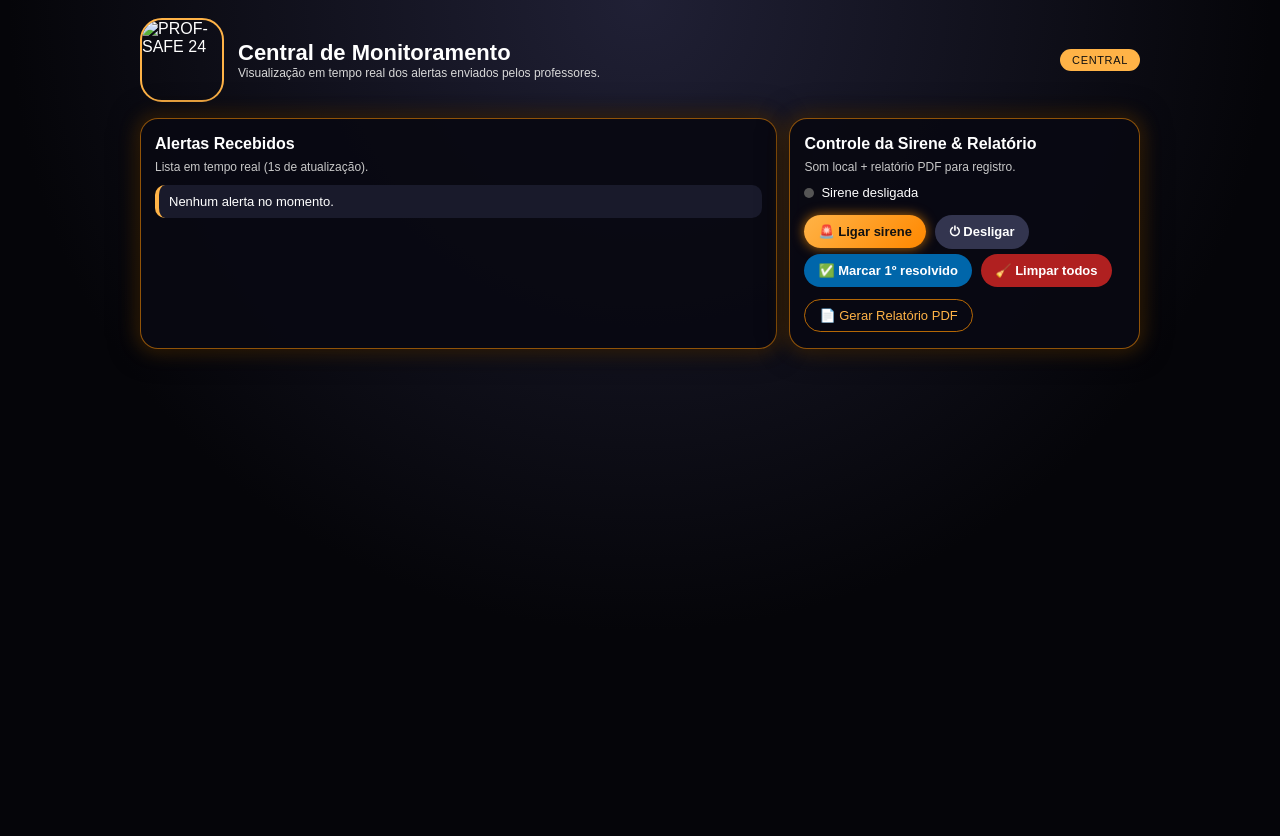
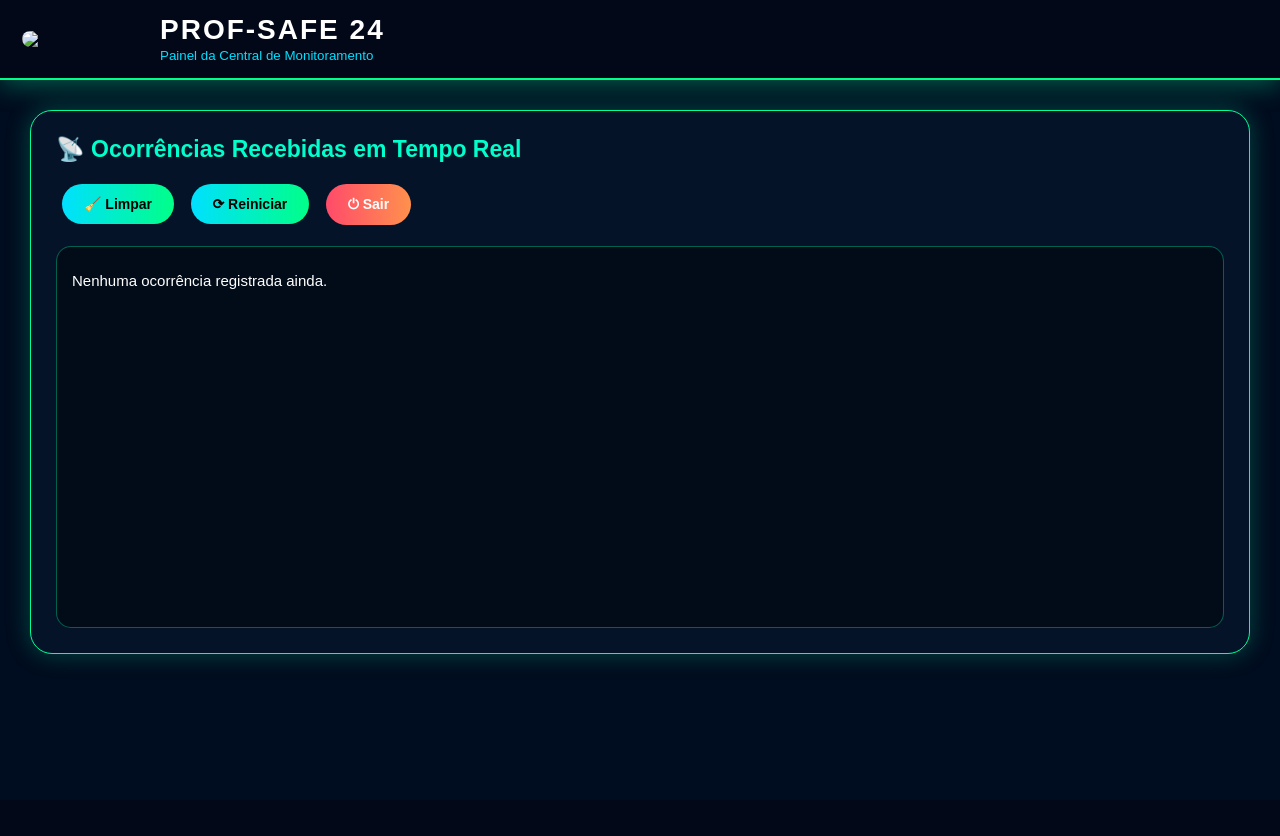
Before and after one commit to salveci2022/prof-safe24, a Flask app: page /central in a window 1280 px wide. After the commit the page ends 666 px from the top, so only its background shows below. Run offline with Flask 3, Linux system fonts and the light colour scheme; data that the repository does not hold is empty.

Commit message:
Update central.html

```diff
--- a/templates/central.html
+++ b/templates/central.html
@@ -2,253 +2,184 @@
 <html lang="pt-BR">
 <head>
     <meta charset="UTF-8">
-<title>Central – PROF-SAFE 24</title>
-<meta name="viewport" content="width=device-width, initial-scale=1.0">
+    <title>Central • PROF-SAFE 24</title>
+
+    <!-- ESTILO MODERNO -->
     <style>
-body{
-    margin:0;
-    min-height:100vh;
-    padding:18px;
-    background:radial-gradient(circle at top,#202035 0,#050509 60%);
-    color:#fff;
-    font-family:Arial, Helvetica, sans-serif;
-}
-.container{
-    max-width:1000px;
-    margin:0 auto;
-}
-.top{
-    display:flex;
-    align-items:center;
-    gap:14px;
-    margin-bottom:16px;
-}
-.logo-wrap{
-    width:80px;
-    height:80px;
-    border-radius:22px;
-    overflow:hidden;
-    border:2px solid #ffb347;
-}
-.logo-wrap img{
-    width:100%;
-    height:100%;
-    object-fit:cover;
-}
-.top-text h1{
-    margin:0;
-    font-size:22px;
-}
-.top-text small{
-    display:block;
-    font-size:12px;
-    color:#d8d8d8;
-}
-.badge{
-    margin-left:auto;
-    padding:5px 12px;
-    border-radius:999px;
-    background:#ffb347;
-    color:#111;
-    font-size:11px;
-    text-transform:uppercase;
-    letter-spacing:.06em;
+        body {
+            margin: 0;
+            background: #000c1f;
+            font-family: Arial, Helvetica, sans-serif;
+            color: white;
         }
 
-.grid{
-    display:grid;
-    grid-template-columns:2fr 1.1fr;
-    gap:12px;
+        /* CABEÇALHO */
+        header {
+            display: flex;
+            align-items: center;
+            padding: 14px 22px;
+            background: #020818;
+            border-bottom: 2px solid #00ff88;
+            box-shadow: 0 4px 25px rgba(0,255,160,0.35);
         }
-.card{
-    background:rgba(9,9,18,0.95);
-    border-radius:18px;
-    padding:16px 14px;
-    box-shadow:0 0 30px rgba(0,0,0,0.9),0 0 20px rgba(255,145,0,0.4);
-    border:1px solid rgba(255,145,0,0.55);
+
+        header img {
+            width: 120px;
+            border-radius: 18px;
+            margin-right: 18px;
         }
-.card h2{
-    margin:0 0 4px;
-    font-size:16px;
+
+        header h1 {
+            margin: 0;
+            font-size: 28px;
+            letter-spacing: 2px;
         }
-.card small{color:#c8c8c8;font-size:12px;}
 
-button{
-    border:none;
-    border-radius:999px;
-    padding:9px 14px;
-    font-size:13px;
-    font-weight:bold;
-    cursor:pointer;
-    margin:5px 5px 0 0;
+        header small {
+            color: #00e0ff;
         }
-.btn-on{background:linear-gradient(135deg,#ffb347,#ff8800);color:#111;box-shadow:0 0 12px rgba(255,145,0,0.7);}
-.btn-off{background:#33354f;color:#fff;}
-.btn-resolve{background:#0066aa;color:#fff;}
-.btn-clear{background:#b02020;color:#fff;}
 
-.alert-list{
-    margin-top:10px;
-    max-height:430px;
-    overflow-y:auto;
+        /* CONTAINER PRINCIPAL */
+        .container {
+            background: #041327;
+            margin: 30px;
+            padding: 25px;
+            border-radius: 22px;
+            border: 1px solid #00ff99;
+            box-shadow: 0 0 25px rgba(0,255,180,0.25);
         }
-.alert-box{
-    background:#191a2b;
-    border-radius:10px;
-    padding:9px 10px;
-    margin-bottom:8px;
-    border-left:4px solid #ffb347;
-    font-size:13px;
+
+        .titulo-box {
+            font-size: 23px;
+            font-weight: bold;
+            margin-bottom: 15px;
+            color: #00ffcc;
         }
-.alert-box small{color:#bcbcbc;font-size:11px;}
 
-.tag-siren{
-    margin-top:10px;
-    font-size:13px;
-    display:flex;
-    align-items:center;
-    gap:7px;
+        /* BOTÕES */
+        .btn-row {
+            margin-top: 10px;
+            margin-bottom: 15px;
         }
-.dot{
-    width:10px;
-    height:10px;
-    border-radius:50%;
+
+        button {
+            padding: 12px 22px;
+            margin: 6px;
+            border: none;
+            border-radius: 30px;
+            cursor: pointer;
+            font-size: 14px;
+            font-weight: bold;
+            background: linear-gradient(90deg, #00e0ff, #00ff88);
+            color: #000;
+            transition: 0.2s;
         }
-.dot-on{background:#ff3b3b;box-shadow:0 0 8px #ff3b3b;}
-.dot-off{background:#555;}
 
-a.pdf-link{
-    display:inline-block;
-    margin-top:12px;
-    padding:8px 14px;
-    border-radius:999px;
-    border:1px solid rgba(255,145,0,0.7);
-    color:#ffb347;
-    text-decoration:none;
-    font-size:13px;
+        button:hover {
+            transform: scale(1.07);
         }
-a.pdf-link:hover{background:rgba(255,145,0,0.1);}
-@media(max-width:900px){
-    .grid{grid-template-columns:1fr;}
+
+        .btn-danger {
+            background: linear-gradient(90deg, #ff4b6a, #ff914d);
+            color: #fff;
+        }
+
+        /* ÁREA DE OCORRÊNCIAS */
+        .logs-box {
+            background: rgba(0, 0, 0, 0.35);
+            padding: 15px;
+            border-radius: 15px;
+            border: 1px solid rgba(0,255,180,0.35);
+            height: 350px;
+            overflow-y: auto;
+        }
+
+        .log-item {
+            border-bottom: 1px dashed #5ce6b5;
+            padding: 10px 0;
+            font-size: 15px;
+        }
+
+        .log-item:last-child {
+            border-bottom: none;
+        }
+
+        .hora-log {
+            color: #00e0ff;
+            font-size: 13px;
         }
     </style>
 </head>
+
 <body>
+
+<!-- CABEÇALHO -->
+<header>
+    <img src="{{ url_for('static', filename='logo_prof_safe24.png') }}">
+    <div>
+        <h1>PROF-SAFE 24</h1>
+        <small>Painel da Central de Monitoramento</small>
+    </div>
+</header>
+
+<!-- ÁUDIO DA SIRENE -->
+<audio id="siren-audio">
+    <source src="{{ url_for('static', filename='siren.mp3') }}" type="audio/mpeg">
+</audio>
+
+<!-- CONTEÚDO PRINCIPAL -->
 <div class="container">
+    <div class="titulo-box">📡 Ocorrências Recebidas em Tempo Real</div>
 
-    <div class="top">
-        <div class="logo-wrap">
-            <img src="/static/logo_prof_safe24.png" alt="PROF-SAFE 24">
-        </div>
-        <div class="top-text">
-            <h1>Central de Monitoramento</h1>
-            <small>Visualização em tempo real dos alertas enviados pelos professores.</small>
-        </div>
-        <div class="badge">Central</div>
+    <!-- BOTÕES -->
+    <div class="btn-row">
+        <button onclick="limparLogs()">🧹 Limpar</button>
+        <button onclick="reiniciarPagina()">⟳ Reiniciar</button>
+        <button class="btn-danger" onclick="sair()">⏻ Sair</button>
     </div>
 
-    <div class="grid">
-        <div class="card">
-            <h2>Alertas Recebidos</h2>
-            <small>Lista em tempo real (1s de atualização).</small>
-
-            <div class="alert-list" id="alertas">
-                <div class="alert-box">
-                    Nenhum alerta carregado ainda.
+    <!-- LISTA DE OCORRÊNCIAS -->
+    <div class="logs-box" id="logsBox">
+        {% if logs %}
+            {% for log in logs %}
+                <div class="log-item">
+                    <div class="hora-log">{{ log.hora }}</div>
+                    {{ log.texto }}
                 </div>
+            {% endfor %}
+        {% else %}
+            <div class="log-item">Nenhuma ocorrência registrada ainda.</div>
+        {% endif %}
     </div>
 </div>
 
-        <div class="card">
-            <h2>Controle da Sirene & Relatório</h2>
-            <small>Som local + relatório PDF para registro.</small>
 
-            <div class="tag-siren">
-                <span id="siren-dot" class="dot dot-off"></span>
-                <span id="siren-text">Sirene desligada</span>
-            </div>
-
-            <div style="margin-top:10px;">
-                <button class="btn-on" onclick="sirenOn()">🚨 Ligar sirene</button>
-                <button class="btn-off" onclick="sirenOff()">⏻ Desligar</button>
-                <button class="btn-resolve" onclick="resolver()">✅ Marcar 1º resolvido</button>
-                <button class="btn-clear" onclick="limpar()">🧹 Limpar todos</button>
-            </div>
-
-            <a href="/report.pdf" target="_blank" class="pdf-link">📄 Gerar Relatório PDF</a>
-        </div>
-    </div>
-</div>
-
-<audio id="sirenAudio">
-    <source src="/static/siren.mp3" type="audio/mpeg">
-</audio>
-
+<!-- SCRIPT -->
 <script>
-let currentSiren=false;
-
-async function atualizar(){
-    const resp=await fetch("/api/status");
-    const data=await resp.json();
-
-    const lista=document.getElementById("alertas");
-    lista.innerHTML="";
-
-    if(!data.alerts || data.alerts.length===0){
-        lista.innerHTML='<div class="alert-box">Nenhum alerta no momento.</div>';
-    }else{
-        data.alerts.forEach((a,idx)=>{
-            lista.innerHTML+=`
-                <div class="alert-box">
-                    <b>${idx+1}. ${a.teacher || 'Professor não informado'}</b> • Sala: <b>${a.room || '-'}</b><br>
-                    ${a.description || '-'}<br>
-                    <small>${a.ts} — ${a.resolved ? "Resolvido" : "Ativo"}</small>
-                </div>
-            `;
-        });
+    function tocarSirene() {
+        const audio = document.getElementById("siren-audio");
+        audio.currentTime = 0;
+        audio.play();
     }
 
-    currentSiren=data.siren;
-    atualizarSireneVisual();
+    function limparLogs() {
+        document.getElementById("logsBox").innerHTML =
+            "<div class='log-item'>Nenhuma ocorrência registrada.</div>";
     }
 
-function atualizarSireneVisual(){
-    const dot=document.getElementById("siren-dot");
-    const txt=document.getElementById("siren-text");
-    const audio=document.getElementById("sirenAudio");
-
-    if(currentSiren){
-        dot.className="dot dot-on";
-        txt.textContent="Sirene ligada";
-        audio.loop=true;
-        audio.play().catch(()=>{});
-    }else{
-        dot.className="dot dot-off";
-        txt.textContent="Sirene desligada";
-        if(!audio.paused) audio.pause();
-    }
+    function reiniciarPagina() {
+        location.reload();
     }
 
-async function sirenOn(){
-    await fetch("/api/siren",{method:"POST",headers:{"Content-Type":"application/json"},body:JSON.stringify({action:"on"})});
-    atualizar();
-}
-async function sirenOff(){
-    await fetch("/api/siren",{method:"POST",headers:{"Content-Type":"application/json"},body:JSON.stringify({action:"off"})});
-    atualizar();
-}
-async function resolver(){
-    await fetch("/api/resolve",{method:"POST"});
-    atualizar();
-}
-async function limpar(){
-    if(!confirm("Limpar todos os alertas?")) return;
-    await fetch("/api/clear",{method:"POST"});
-    atualizar();
+    function sair() {
+        window.location.href = "{{ url_for('login_central') }}";
     }
 
-setInterval(atualizar,1000);
-window.addEventListener("load",atualizar);
+    // Se o servidor marcou que há nova ocorrência, toca sirene
+    {% if tocar_sirene %}
+        tocarSirene();
+    {% endif %}
 </script>
+
 </body>
 </html>
```
Lines whose indentation alone changed are shown as unchanged.
